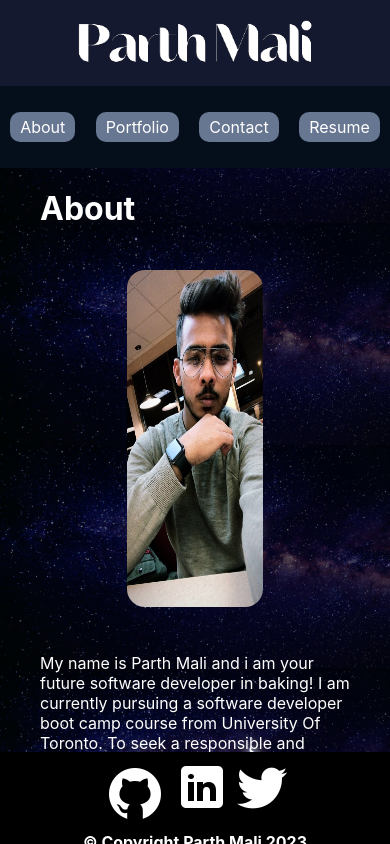
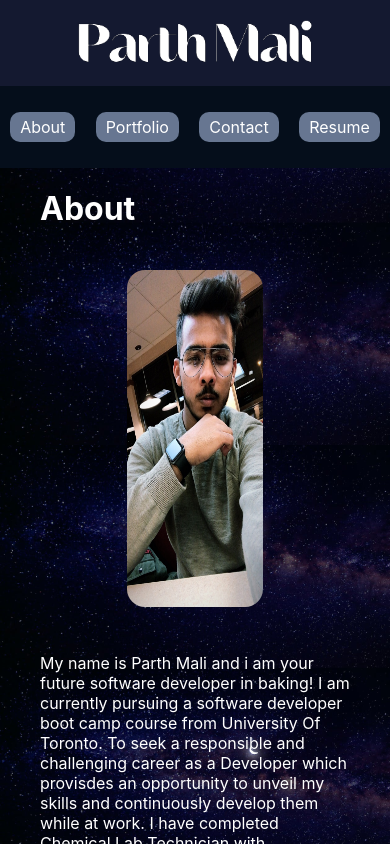
Before and after one commit to Parth0415/parthnewportfolio, a React (Create React App) app: page / in a window 390 px wide. Shown: the top 844 px of the page. Built offline with nearby package versions, Linux system fonts and the light colour scheme.

Commit message:
Finished responsiveness of portfolio

```diff
--- a/package.json
+++ b/package.json
@@ -6,6 +6,7 @@
     "@testing-library/jest-dom": "^5.16.5",
     "@testing-library/react": "^13.4.0",
     "@testing-library/user-event": "^13.5.0",
+    "gh-pages": "^5.0.0",
     "react": "^18.2.0",
     "react-dom": "^18.2.0",
     "react-router-dom": "^6.11.1",
@@ -16,7 +17,9 @@
     "start": "react-scripts start",
     "build": "react-scripts build",
     "test": "react-scripts test",
-    "eject": "react-scripts eject"
+    "eject": "react-scripts eject",
+    "predeploy": "npm run build",
+    "deploy": "gh-pages -d build"
   },
   "eslintConfig": {
     "extends": [
--- a/src/App.css
+++ b/src/App.css
@@ -13,14 +13,7 @@
   }
 }
 
-.customBody{
-  display: flex;
-  flex-direction: column;
-  justify-content: space-between;
-  align-content: space-between;
-  background-repeat: repeat;
-  background-size: 100%;
-}
+
 
 .App-header {
   background-color: #282c34;
--- a/src/App.js
+++ b/src/App.js
@@ -12,7 +12,7 @@ import Portfolio from './components/portfolio/portfolio';
 
 function App() {
   return (
-    <div style={{backgroundImage: `url(${Background})`}} className='customBody'>
+    <body>
 
       <Header></Header>
 
@@ -24,7 +24,7 @@ function App() {
      </Routes>
       <Footer></Footer>
 
-    </div>
+    </body>
   );
 }
 
--- a/src/components/about/about.css
+++ b/src/components/about/about.css
@@ -1,13 +1,13 @@
-.aboutSection{
+.aboutSection {
   padding: 0px 10px;
   display: flex;
   flex-direction: column;
-height: 68vh;
+  height: auto;
 }
-.heading{
+.heading {
   margin-left: 30px;
 }
-.aboutSectionContent{
+.aboutSectionContent {
   display: flex;
   flex-direction: row;
   gap: 30px;
@@ -15,13 +15,17 @@ padding: 0px 30px;
   margin-bottom: 20px;
 }
 
-.aboutSectionContent>img{
+.aboutSectionContent>p{
+    text-overflow: ellipsis;
+}
+
+.aboutSectionContent > img {
   height: 40vh;
   border-radius: 18px;
 }
 
 @media only screen and (max-width: 768px) {
-    .aboutSectionContent>img{
+  .aboutSectionContent > img {
     width: 30vw;
     height: 60vh;
     border-radius: 18px;
@@ -29,16 +33,19 @@ margin-bottom: 20px;
   }
 }
 @media only screen and (max-width: 425px) {
-    .aboutSectionContent{
+  .aboutSectionContent {
     align-items: center;
     display: flex;
     flex-direction: column;
-
   }
-    .aboutSectionContent>img{
+  .aboutSectionContent > img {
     width: 35vw;
     height: 40vh;
     border-radius: 18px;
     margin-top: 20px;
   }
+
+  .aboutSection{
+    height: auto;
   }
+}
--- a/src/components/contact/contact.css
+++ b/src/components/contact/contact.css
@@ -5,6 +5,7 @@
     margin: 5% 10%;
     padding: 10px 30px;
 }
+
 .heading{
     margin-left: 30px;
 }
--- a/src/components/contact/contact.js
+++ b/src/components/contact/contact.js
@@ -18,7 +18,12 @@ class Contact extends Component {
     if (this.state.fieldEmpty.email) {
       this.errors.emailError = "Email cannot be empty";
     } else {
-      this.errors.emailError = "";
+      if (!this.state.emailValid) {
+        // console.log(this.state.emailValid)
+        this.errors.emailError = "Email not valid";
+      } else {
+        this.errors.emailError = "";
+      }
     }
     if (this.state.fieldEmpty.message) {
       this.errors.msgError = "Message cannot be empty";
@@ -29,12 +34,6 @@ class Contact extends Component {
       this.errors.nameError = "Name cannot be empty";
     } else {
       this.errors.nameError = "";
-    }
-    if (!this.state.emailValid) {
-      // console.log(this.state.emailValid)
-      this.errors.emailError = "Email not valid";
-    } else {
-      this.errors.emailError = "";
     }
   }
 
--- a/src/index.css
+++ b/src/index.css
@@ -6,6 +6,14 @@ body {
   -webkit-font-smoothing: antialiased;
   -moz-osx-font-smoothing: grayscale;
   background-color: #0a192f;
+  display: flex;
+  flex-direction: column;
+  justify-content: space-between;
+  align-content: space-between;
+  background-image: url("./components/assets/images/background.jpeg");
+  background-repeat: repeat;
+  background-size: 100%;
+  height: 100vh;
 }
 
 *{
```
Also changed, not shown: 1 other file (tests, documents, lock files or other folders). Lines whose indentation alone changed are shown as unchanged.
